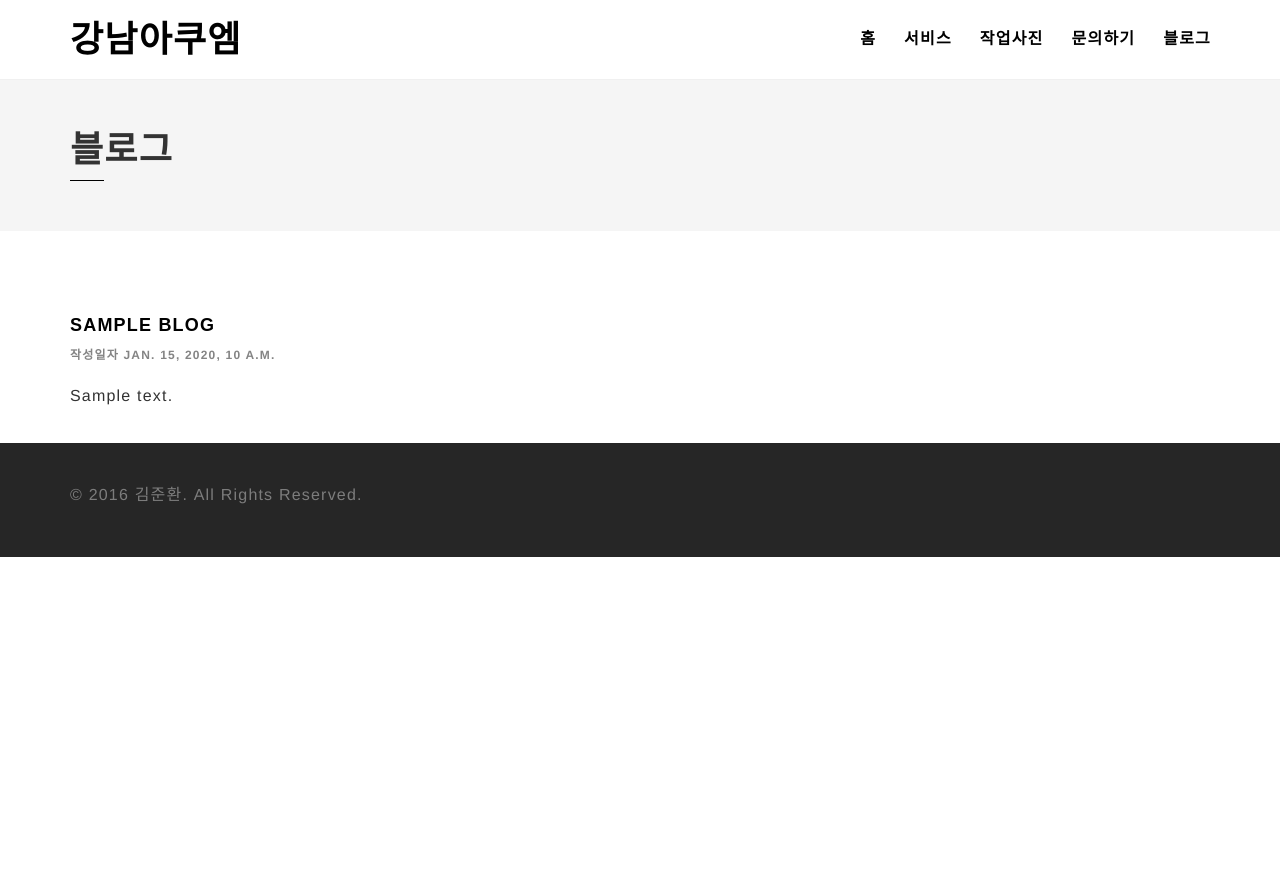
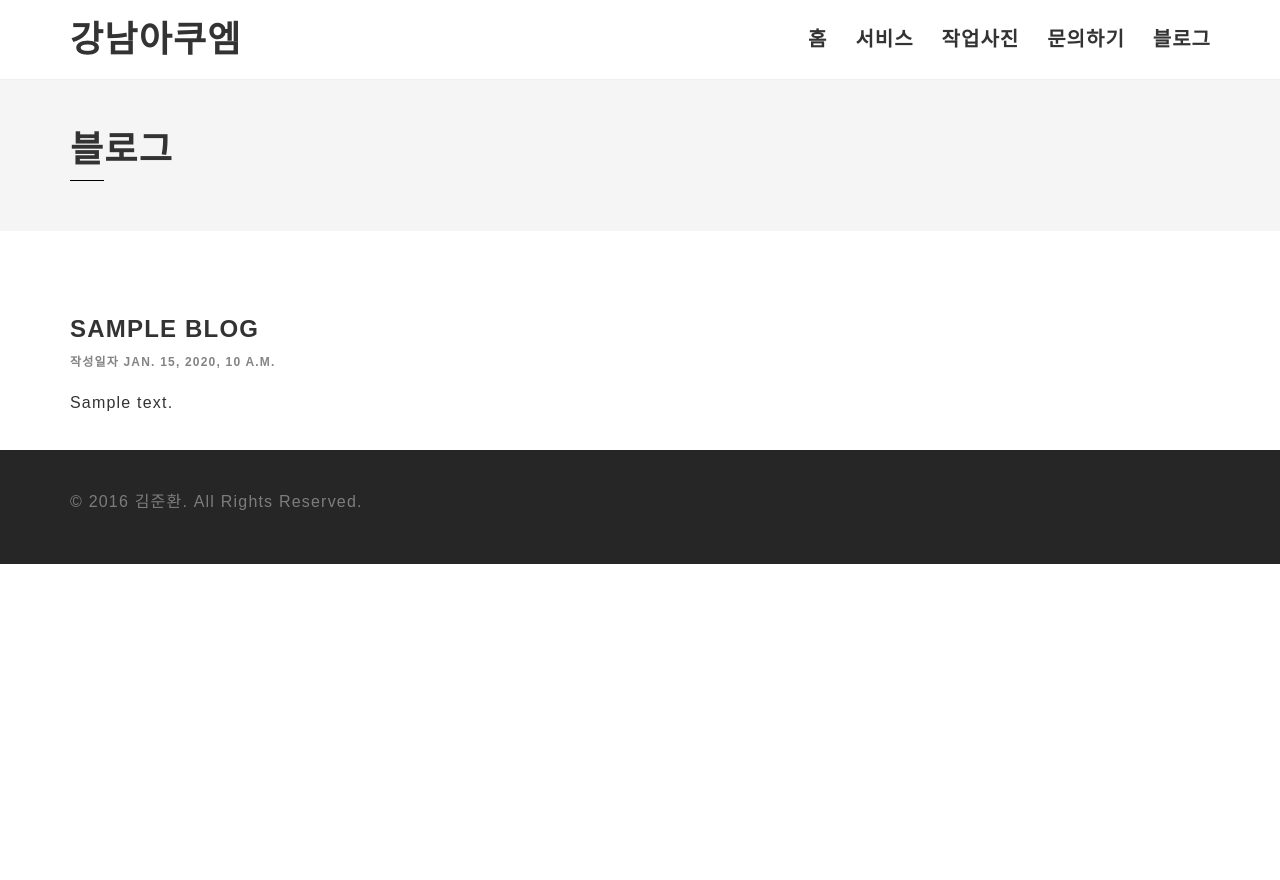
Before and after one commit to xncbf/aquam, a Django app: template aquam/blog/templates/cluster/blog_detail.html in a window 1280 px wide. Run offline with Django 3.2, Linux system fonts and the light colour scheme; the template is opened without the code that fills it: most values are stand-ins (such as "Sample title", 1, 10 or a date in 2020); some libraries are stand-ins or nearby versions; some web fonts are replaced.

Commit message:
initial commit

```diff
--- a/aquam/blog/static/blog/css/style.css
+++ b/aquam/blog/static/blog/css/style.css
@@ -33,8 +33,8 @@
 
 	@import url("http://fonts.googleapis.com/css?family=Raleway:200,300,600,700&subset=latin,latin-ext");
 	@import url("http://cdn.rawgit.com/hiun/NanumSquare/master/nanumsquare.css");
+	@import url("http://fonts.googleapis.com/earlyaccess/notosanskr.css");
 	@import url("https://cdn.jsdelivr.net/font-nanum/1.0/nanumbarungothic/nanumbarungothic.css");
-
 
 
 
@@ -46,17 +46,18 @@
 	}
 
 	body {
-		font-family: "Nanum barun gothic", Helvetica, Arial, sans-serif;
+		font-family: "Nanum barun gothic", sans-serif;
 		font-size: 16px;
-		font-weight: 200;
+		font-weight: 300;
 		line-height: 1.7857;
 		letter-spacing: 0.075em;
 		color: #333333;
 		background-color: #fff;
+
 	}
 
 	a {
-		color: #000;
+		color: #333;
 		-webkit-transition: all 0.2s ease-in-out;
 		-moz-transition: all 0.2s ease-in-out;
 		-ms-transition: all 0.2s ease-in-out;
@@ -206,6 +207,9 @@
 	.st-navbar ul li a{
 		text-transform: uppercase;
 		font-weight: bold;
+		font-size:20px;
+		font-family: "Nanum Gothic";
+		letter-spacing: 0.05em;
 		padding: 0;
 		margin: 14px;
 	}
@@ -403,7 +407,9 @@
 		margin-right: 10px;
 	}
 
-	.st-service p{}
+	.st-service p{
+		font-size: 16px;
+	}
 
 
 
@@ -449,6 +455,7 @@
 		text-transform: uppercase;
 		margin-right: 25px;
 		font-weight: 600;
+		font-family: "Nanum Gothic";
 	}
 
 	.portfolio-wrapper ul.filter li a{
--- a/aquam/blog/templates/cluster/blog.html
+++ b/aquam/blog/templates/cluster/blog.html
@@ -70,7 +70,7 @@
                                     <div class="post-thumb"><a href="/blog/detail/{{ blog.id }}"><img class="img-responsive" src="{{ MEDIA_URL }}images/{{ image }}" alt=""></a></div>
                                 {% endif %}
                             {% endfor %}
-                            <h4 class="post-title"><a href="/blog/detail/{{ blog.id }}">{{ blog.title|escape }}</a></h4>
+                            <h3 class="post-title"><a href="/blog/detail/{{ blog.id }}">{{ blog.title|escape }}</a></h3>
                             <div class="post-meta text-uppercase">
                                 <a href="/blog/detail/{{ blog.id }}"><span>작성일자 {{ blog.created_date }}</span></a>
                             </div>
--- a/aquam/blog/templates/cluster/blog_detail.html
+++ b/aquam/blog/templates/cluster/blog_detail.html
@@ -13,7 +13,7 @@
 				<div class="col-md-12">
                     <div class="single-blog">
                         <article>
-                            <h4 class="post-title"><a href="">{{ blog.title|escape }}</a></h4>
+                            <h3 class="post-title"><a href="">{{ blog.title|escape }}</a></h3>
                             <div class="post-meta text-uppercase">
                                 <span>작성일자 {{ blog.created_date }}</span>
                             </div>
--- a/aquam/blog/templates/cluster/index.html
+++ b/aquam/blog/templates/cluster/index.html
@@ -138,8 +138,8 @@
                                     <div class="portfolio-overlay">
                                         <a href="{% static 'blog/images/works/portfolio-1.jpg' %}"><i class="fa fa-camera-retro"></i></a>
                                         <h5>{{ e.gallery }}</h5>
-                                        {% autoescape off %}
-                                            <p>{{ e.gallery.detail|safe|escape|string_to_blank }}</p>
+                                        {% autoescape on %}
+                                            <p>{{ e.gallery.detail|safe|string_to_blank }}</p>
                                         {% endautoescape %}
                                     </div>
                                 </div>
--- a/aquam/blog/templatetags/blog_extras.py
+++ b/aquam/blog/templatetags/blog_extras.py
@@ -46,7 +46,7 @@ def string_to_image(value, arg):
 @register.filter
 def string_to_blank(value):
     pattern = re.compile(r"({\d+})")
-    result = pattern.sub("<i><b>[이미지]</b></i>", value)
+    result = pattern.sub("", value)
     return result
 
 
```
Also changed, not shown: naver_scraper/naver_scraper/spiders/naver_scraper_spider.py (+36 -6 lines), aquam/media/images/abc.jpg (deleted).
